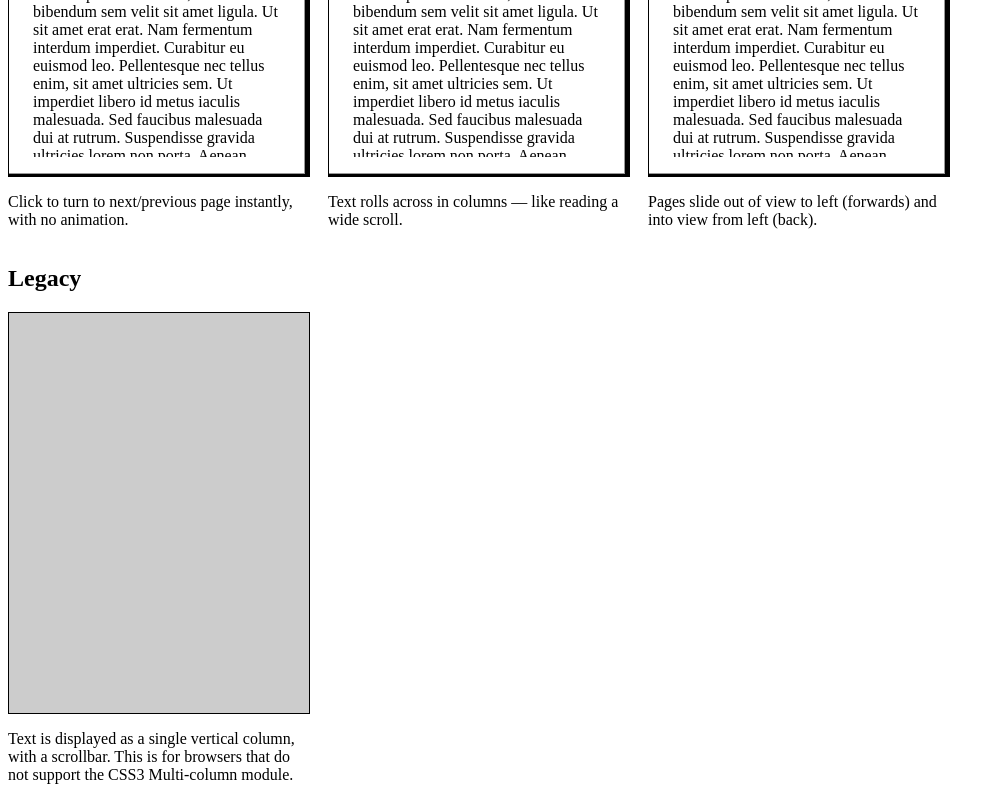
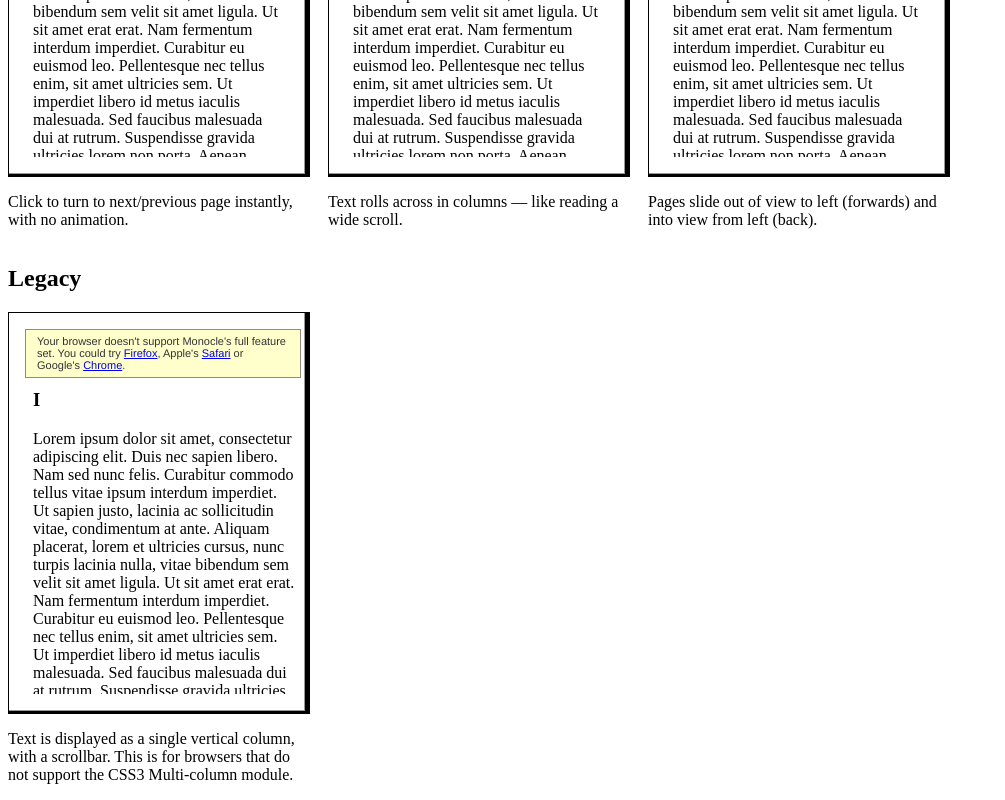
Before and after one commit to joseph/Monocle, a plain HTML site: page test/flippers/index.html in a window 1280 px wide. Shown: the part 300-1100 px from the top of the page, without its empty margins (0-1005 px from the left). Drawn offline with Linux system fonts and the light colour scheme.

Commit message:
A little inconclusive work on the Legacy flipper.

```diff
--- a/src/flippers/legacy.js
+++ b/src/flippers/legacy.js
@@ -1,4 +1,4 @@
-Monocle.Flippers.Legacy = function (reader, setPageFn) {
+Monocle.Flippers.Legacy = function (reader) {
 
   var API = { constructor: Monocle.Flippers.Legacy }
   var k = API.constants = API.constructor;
@@ -10,7 +10,6 @@ Monocle.Flippers.Legacy = function (reader, setPageFn) {
 
   function initialize() {
     p.reader = reader;
-    p.setPageFn = setPageFn;
   }
 
 
@@ -30,9 +29,8 @@ Monocle.Flippers.Legacy = function (reader, setPageFn) {
 
 
   function moveTo(locus) {
-    var rslt = p.setPageFn(p.page, locus, updateButtons);
+    p.reader.getBook().setOrLoadPageAt(p.page, locus, updateButtons);
     p.reader.dispatchEvent('monocle:turn');
-    return rslt;
   }
 
 
@@ -42,6 +40,11 @@ Monocle.Flippers.Legacy = function (reader, setPageFn) {
     p.page.m.activeFrame.style.position = "relative";
     p.page.m.activeFrame.style.width = "100%";
     p.page.m.activeFrame.style.minWidth = "0%";
+    Monocle.Styles.affix(p.page.m.activeFrame, 'column-width', 'auto');
+    alert(
+      p.page.m.activeFrame.style.height =
+        p.page.m.activeFrame.contentDocument.body.scrollHeight * 6 + "px"
+    );
 
     if (!p.divs.legacyMessage) {
       p.divs.legacyMessage = document.createElement('div');
@@ -94,12 +97,12 @@ Monocle.Flippers.Legacy = function (reader, setPageFn) {
     Monocle.Events.listen(
       p.divs.prevButton,
       'click',
-      function () { moveTo({ percent: -0.5 }) }
+      function () { moveTo({ direction: -1 }) }
     )
     Monocle.Events.listen(
       p.divs.nextButton,
       'click',
-      function () { moveTo({ percent: 1.5 }) }
+      function () { moveTo({ direction: 1 }) }
     )
   }
 
@@ -150,7 +153,8 @@ Monocle.Styles.Flippers.Legacy = {
     "border-radius": "5px",
     "margin-right": "3px",
     "margin-bottom": "3px",
-    "margin-top": "3px"
+    "margin-top": "3px",
+    "cursor": "pointer"
   }
 }
 
```
Also changed, not shown: test/flippers/index.html (+0 -2 lines).
